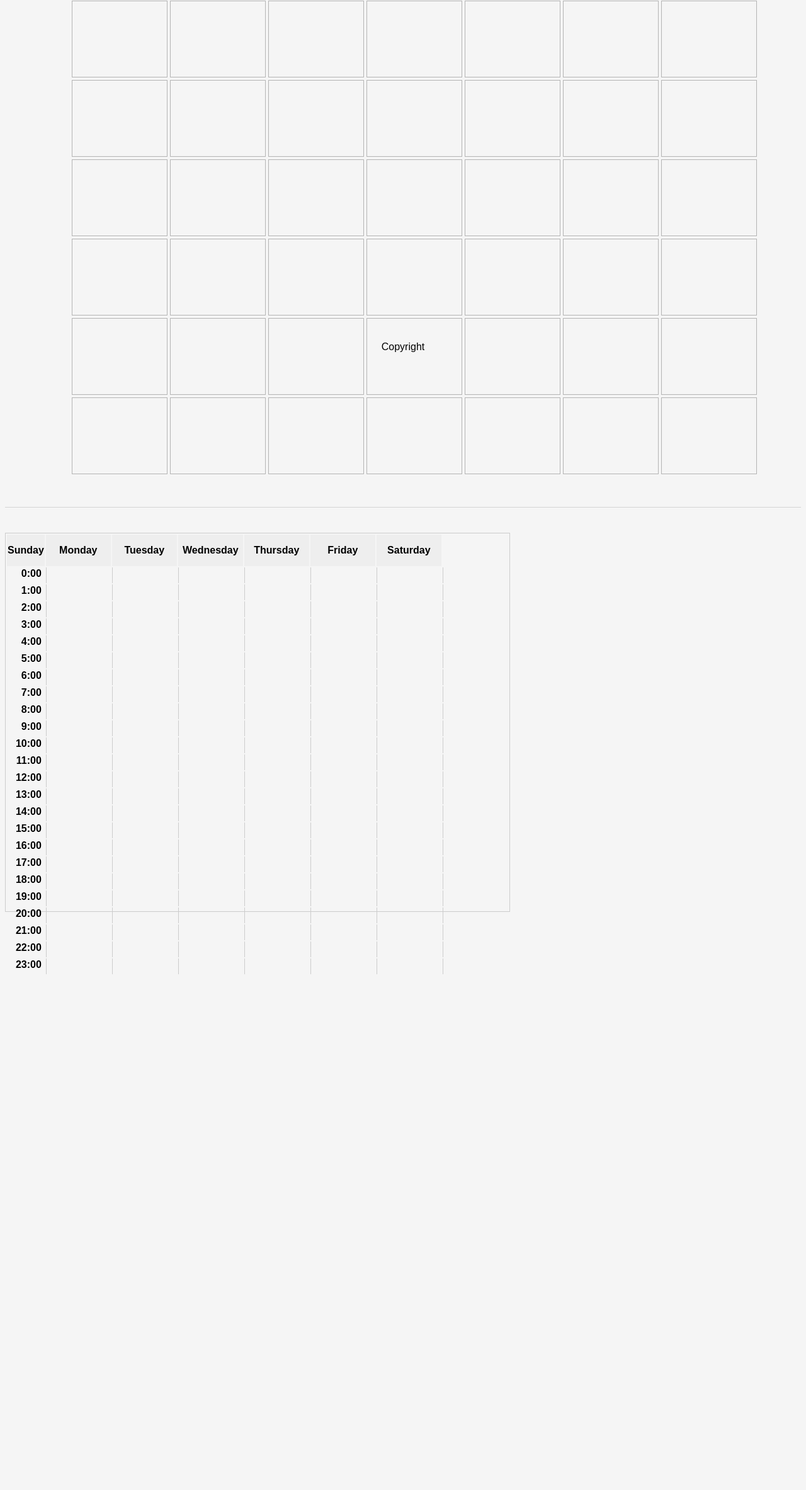
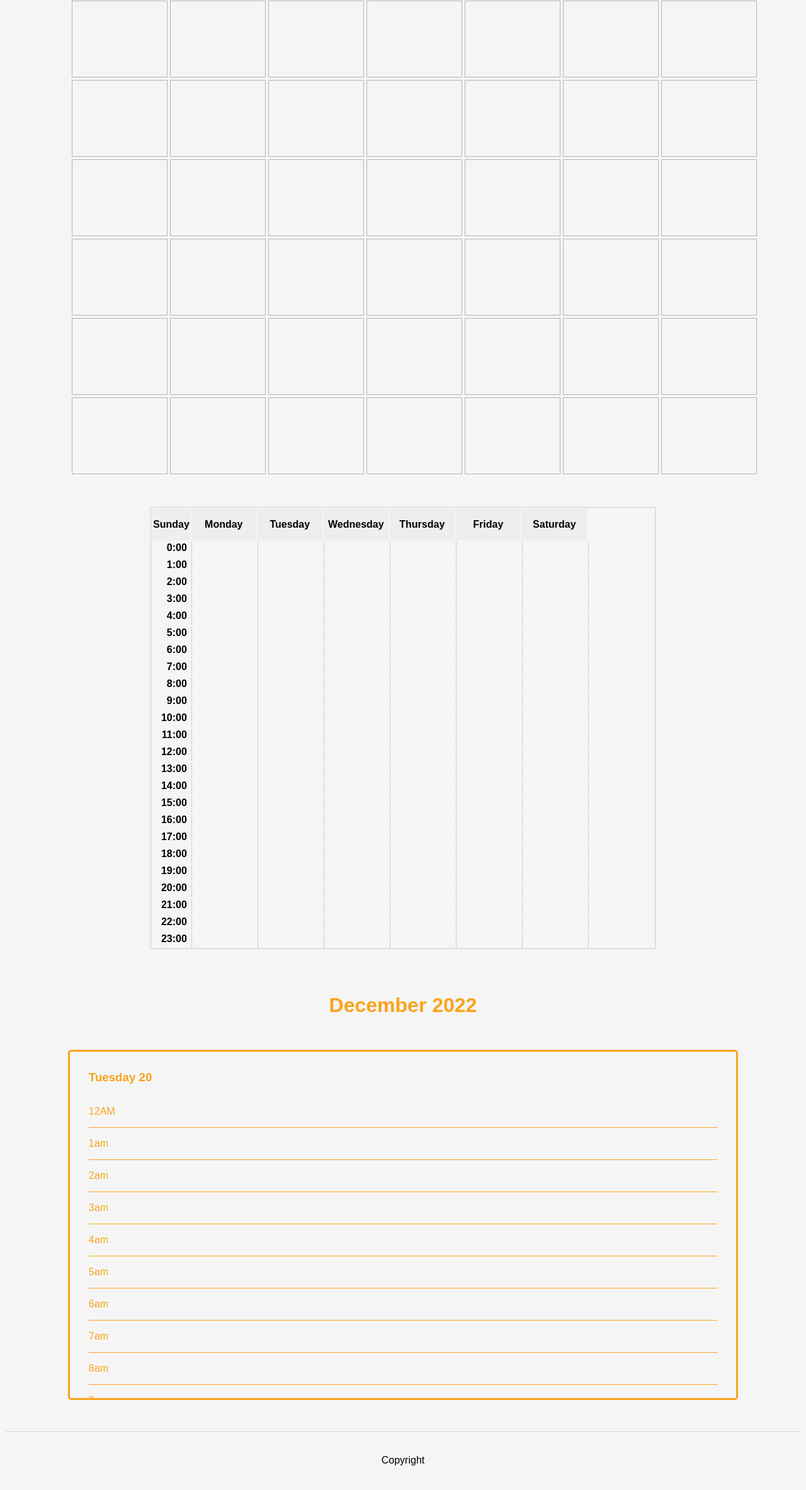
Before and after one commit to tom-odonovan/Calendar-SPA, a website: page static/index.html in a window 1280 px wide. Shown: the part 224-2590 px from the top of the page at 63% size. Before the commit the page ends 1773 px from the top, so only its background shows below. Drawn offline with Linux system fonts and the light colour scheme.

Commit message:
Show all layouts on same page

```diff
--- a/static/css/styles.css
+++ b/static/css/styles.css
@@ -40,7 +40,7 @@ body {
 }
 
 /* ---------------- MAIN CONTENT ------------------ */
-.content #calendar-container {
+#content #calendar-container {
     width: 1300px;
     margin: 0 auto;
 }
@@ -119,15 +119,16 @@ footer.footer {
 
 .copyright {
     text-align: center;
-
-    position: absolute;
-    bottom: 0;
-    width: 100%;
 }
 
+
+
+/* ---------------- WEEKLY ------------------ */
+
 .calendar-container {
+    margin: 50px auto;
     width: 800px;
-    height: 600px;
+    height: 700px;
     border: 1px solid #ccc;
 }
 
@@ -154,7 +155,11 @@ footer.footer {
     width: 100px;
     border-left: 1px solid #ccc;
 
-/* DAY DIV */
+
+
+
+/* ---------------- DAILY ------------------ */
+
 }
 .monthTitle{
     margin-bottom: 30px;
--- a/static/index.html
+++ b/static/index.html
@@ -21,18 +21,21 @@
             <!-- <button class="nav-button">Year</button> -->
         </nav>
     </header>
-      <div class="content">
+
+    <div id="content">
         <!-- main content goes here -->
         <div id="calendar-container"></div>
-      </div>
-      <footer class="footer">
+    </div>
+
+    <footer class="footer">
         <p class="copyright">Copyright</p>
         <!-- <img src="instagram-icon.png" class="social-icon">
         <img src="facebook-icon.png" class="social-icon"> -->
-      </footer>
-      <script src="./js/components/weekly.js"></script>
-      </footer>
-      <script src="./js/components/month.js"></script>
+    </footer>
+
+    <script src="./js/components/weekly.js"></script>
+    <script src="./js/components/render_daily.js"></script>
+    <script src="./js/components/month.js"></script>
 </body>
-<script defer src="./js/components/render_daily.js"></script>
+<!-- <script defer src="./js/components/render_daily.js"></script> -->
 </html>
--- a/static/js/components/render_daily.js
+++ b/static/js/components/render_daily.js
@@ -88,6 +88,8 @@ function renderDay(day, date, month, year){
     renderHours('pm')
 }
 
+renderCurrentDay()
+
 
 
 function renderHours(prefix){
--- a/static/js/components/weekly.js
+++ b/static/js/components/weekly.js
@@ -40,4 +40,5 @@ for (let hour = 0; hour < 24; hour++) {
 calendarContainer.appendChild(calendarTable);
 
 // Append the calendar to the page
-document.body.appendChild(calendarContainer);
+const main = document.getElementById('content')
+main.appendChild(calendarContainer);
```
